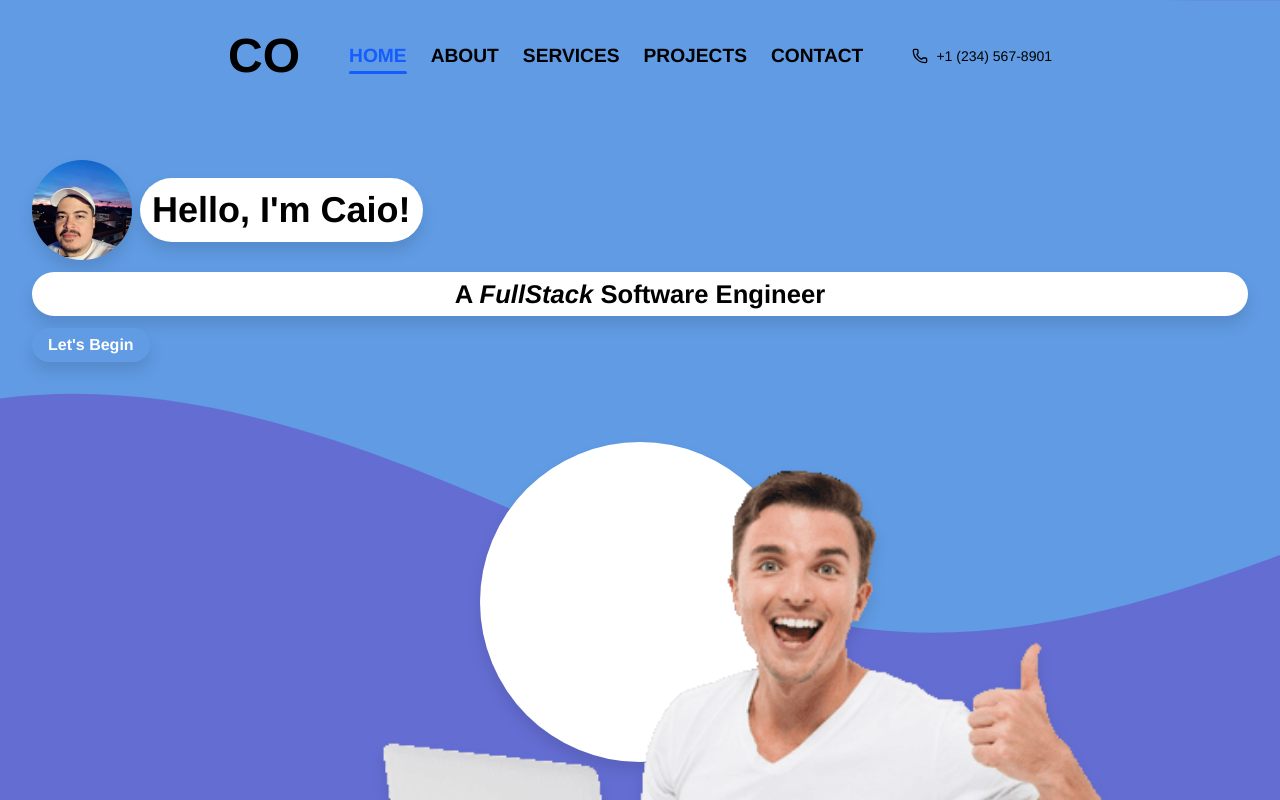
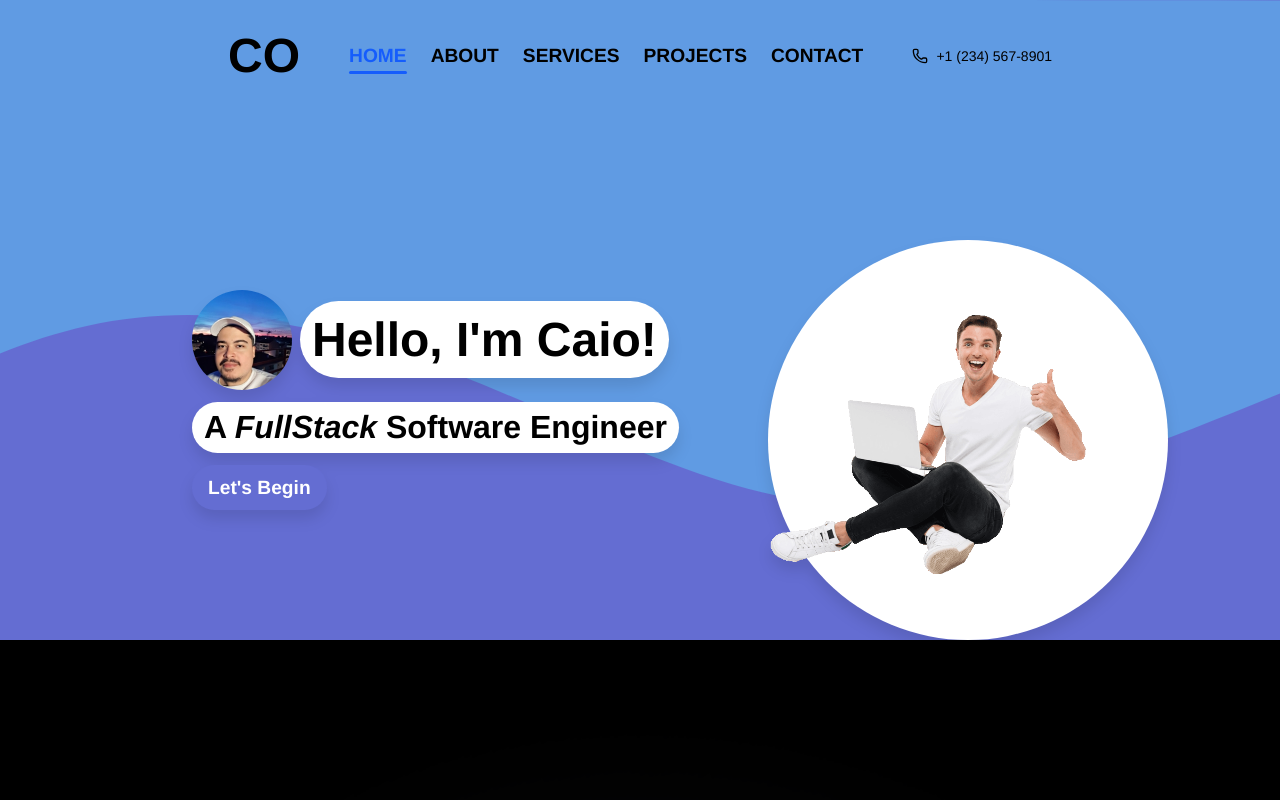
Before and after one commit to oCaio-re/my_next_portfolio, a Next.js app: page / in a window 1280 px wide. Shown: the top 800 px of the page. Built offline with nearby package versions, Linux system fonts and the light colour scheme.

Commit message:
home full responsive

```diff
--- a/app/components/Home.tsx
+++ b/app/components/Home.tsx
@@ -11,31 +11,37 @@ export function Home() {
         }
     };
     return (
-        <section id="home" className="relative bg-[#646DD2] h-[100vh]">
+        <section id="home" className="relative bg-[#646DD2] h-[100vh] md:h-[80vh]">
             <img src="../../images/wave%20(2).svg" alt="wave-svg"
                  className="-scale-y-100 overflow-hidden absolute
                   z-5 top-0 left-0 w-auto h-auto min-w-full min-h-full object-cover scale-100" />
             <div className="top-0 -scale-y-100 object-cover w-[200rem] overflow-hidden "/>
-            <div className="relative grid-cols-1 md:grid-cols-2 w-[95vw] mt-[10rem] mx-auto flex flex-col z-50 drop-shadow-xl">
-                    <div className="flex items-center gap-2">
+            <div className="relative grid-cols-1 md:grid-cols-2 w-[95vw] mt-[10rem] mx-auto flex flex-col z-50 drop-shadow-xl
+                    md:w-[70vw] md:flex-row  md:justify-between md:items-center
+            ">
+                <div className="md:m-auto md:ml-0 md:text-[3rem] md:justify-start flex flex-col ">
+                    <div className="flex items-center gap-2 ">
                         <img className="w-25 h-25 object-cover rounded-full" src="../../images/caio-profile-half.jpeg" alt="profile-picture"/>
                         <div className="font-bold bg-white rounded-full py-3 px-3">
                             Hello, I&#39;m Caio!
                         </div>
                     </div>
-                    <div className="text-[1.6rem] font-bold bg-white rounded-full py-2 px-2 mt-3">
+                    <div className="text-[1.6rem] font-bold bg-white rounded-full py-2 px-2 mt-3 md:text-[2rem] md:px-3">
                         A <i>FullStack</i> Software Engineer
                     </div>
                     <button className="bg-[#609BE3] hover:bg-[#646DD2]
                      text-white font-bold py-2 px-4 rounded-full transition-all ease-in-out
-                    text-[1rem] mr-auto mt-3
+                    text-[1rem] mr-auto mt-3 md:hover:bg-[#609BE3] md:bg-[#646DD2] md:text-[1.2rem] md:left-0 md:py-3
                      " onClick={() => scrollToSection('about')}>
                         Let&#39;s Begin
                     </button>
+                </div>
                     <div className="mt-[5rem] h-[25rem] relative flex">
-                        <div className="absolute m-auto left-0 right-0 bg-white rounded-full h-[20rem] w-[20rem] z-1"/>
+                        <div className="absolute m-auto left-0 right-0 bg-white rounded-full h-[20rem] w-[20rem] z-1
+                            md:h-[25rem] md:w-[25rem]
+                        "/>
                         <img alt="smiling-man" src="../../images/smiling-man.png "
-                              className="z-50 relative w-[80vw] m-auto"/>
+                              className="z-50 relative w-[80vw] m-auto md:w-[25vw]"/>
                     </div>
             </div>
 
--- a/app/components/NavBar.tsx
+++ b/app/components/NavBar.tsx
@@ -52,7 +52,7 @@ export const NavBar = () => {
     return (
         <nav
             className={`fixed top-0 left-0 right-0 z-100 transition-all duration-300 mt-[1rem] w-[70vw] m-auto rounded-lg
-                        h-20 items-center flex px-5
+                        h-20 items-center hidden px-5 md:flex
              ${scrolled ? 'bg-white shadow-md' : 'bg-transparent'}
             `}
         >
```
